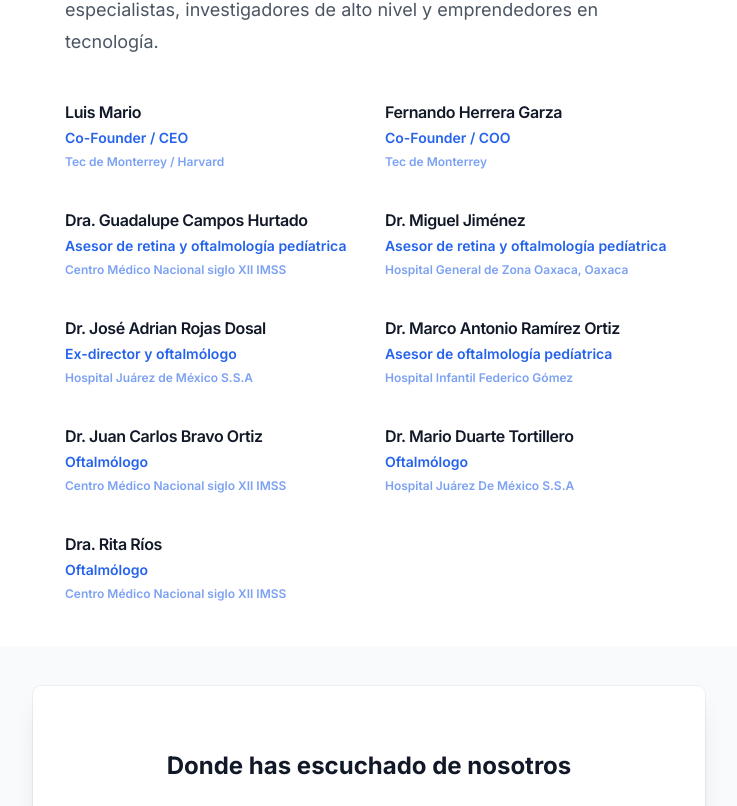
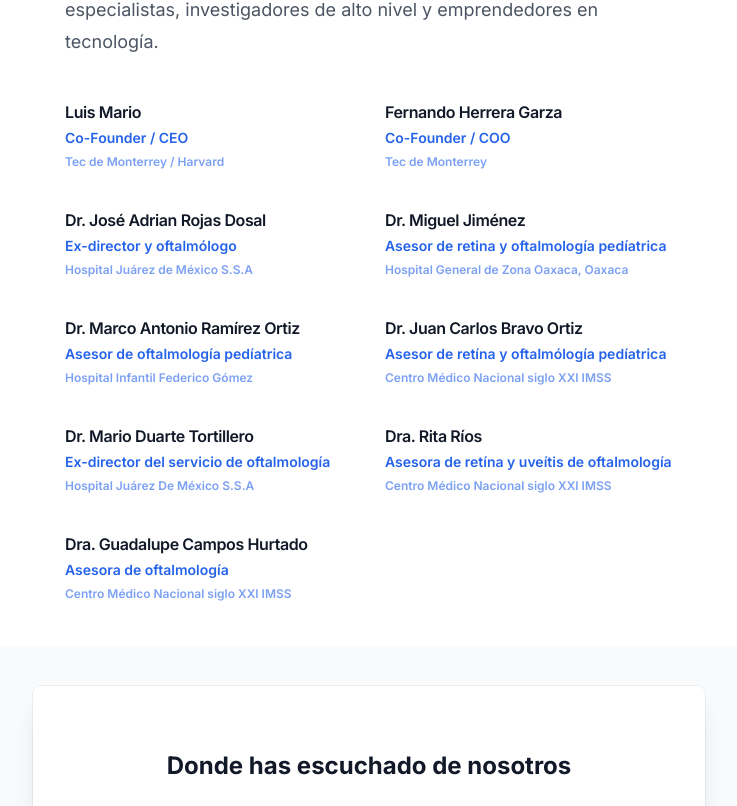
Before and after one commit to itsluismario/landing-page-coftalmo, a Next.js app: page / in a window 1280 px wide. Shown: the part 570-1376 px from the top of the page, without its empty margins (271-1008 px from the left). Built offline with nearby package versions, Linux system fonts and the light colour scheme.

Commit message:
:lipstick: Changing info in Team component

```diff
--- a/src/app/components/Team.tsx
+++ b/src/app/components/Team.tsx
@@ -11,19 +11,14 @@ export default function Team() {
         place: "Tec de Monterrey",
       },
       {
-        name: "Dra. Guadalupe Campos Hurtado",
-        role: "Asesor de retina y oftalmología pedíatrica",
-        place: "Centro Médico Nacional siglo XII IMSS",
+        name: "Dr. José Adrian Rojas Dosal",
+        role: "Ex-director y oftalmólogo",
+        place: "Hospital Juárez de México S.S.A",
       },
       {
         name: "Dr. Miguel Jiménez",
         role: "Asesor de retina y oftalmología pedíatrica",
         place: "Hospital General de Zona Oaxaca, Oaxaca",
-      },
-      {
-        name: "Dr. José Adrian Rojas Dosal",
-        role: "Ex-director y oftalmólogo",
-        place: "Hospital Juárez de México S.S.A",
       },
       {
         name: "Dr. Marco Antonio Ramírez Ortiz",
@@ -32,18 +27,23 @@ export default function Team() {
       },
       {
         name: "Dr. Juan Carlos Bravo Ortiz",
-        role: "Oftalmólogo",
-        place: "Centro Médico Nacional siglo XII IMSS",
+        role: "Asesor de retína y oftalmólogía pedíatrica",
+        place: "Centro Médico Nacional siglo XXI IMSS",
       },
       {
         name: "Dr. Mario Duarte Tortillero",
-        role: "Oftalmólogo",
+        role: "Ex-director del servicio de oftalmología",
         place: "Hospital Juárez De México S.S.A",
       },
       {
         name: "Dra. Rita Ríos",
-        role: "Oftalmólogo",
-        place: "Centro Médico Nacional siglo XII IMSS",
+        role: "Asesora de retína y uveítis de oftalmología",
+        place: "Centro Médico Nacional siglo XXI IMSS",
+      },
+      {
+        name: "Dra. Guadalupe Campos Hurtado",
+        role: "Asesora de oftalmología",
+        place: "Centro Médico Nacional siglo XXI IMSS",
       },
     ];
 
```
